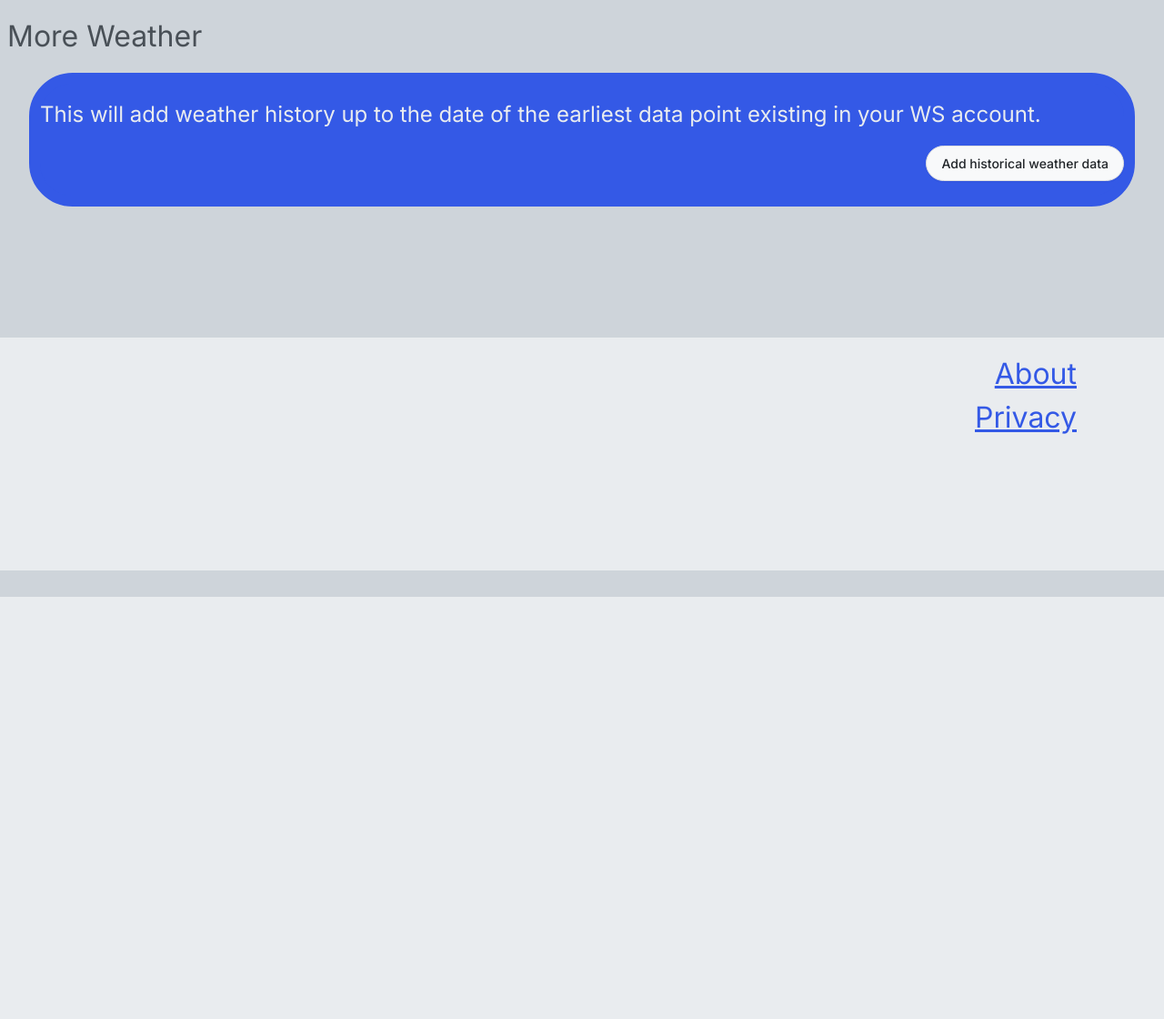
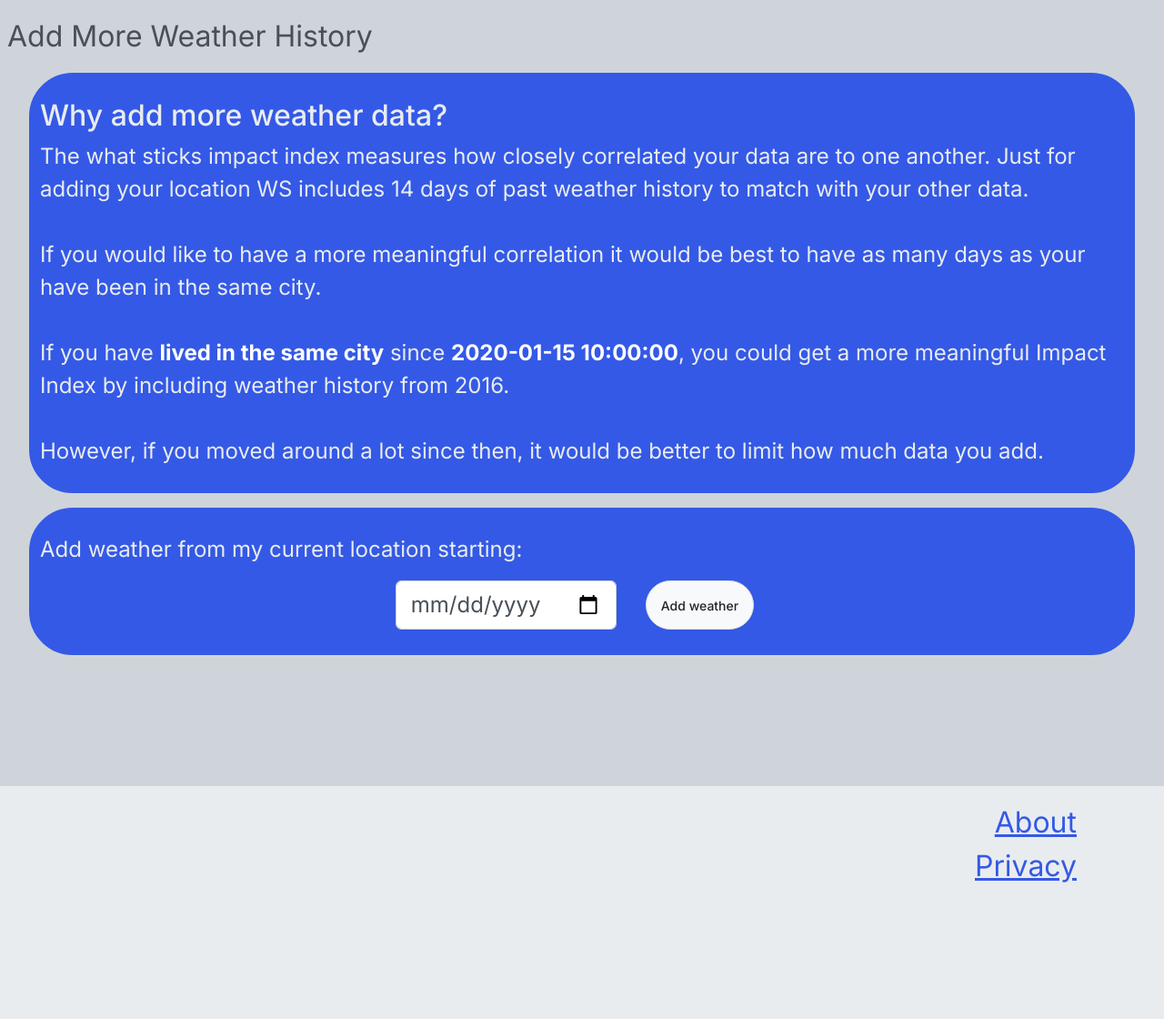
Before and after one commit to costa-rica/whatSticks08, a Flask app: template web/app_package/templates/add_more_weather.html in a window 1280 px wide. Shown: the part 144-1264 px from the top of the page at 91% size. Before the commit the page ends 800 px from the top, so only its background shows below. Run offline with Flask 2, Linux system fonts and the light colour scheme; the template is opened without the code that fills it: most values are stand-ins (such as "Sample title", 1, 10 or a date in 2020); parts of the project's set-up code (start-up, migrations or seed data) failed here and were passed over; some libraries are stand-ins or nearby versions.

Commit message:
add weather history: user limits date

```diff
--- a/web/app_package/static/scss/main.scss
+++ b/web/app_package/static/scss/main.scss
@@ -550,9 +550,27 @@ section.more_weather{
 
         .submit_element_right{
             display:flex;
-            justify-content: end;
-            padding: 1rem 0 0 0;
+            justify-content: center;
+            padding: 1rem 1rem 0 0;
+            flex-wrap: wrap;
+            gap:2rem;
+            .date_div {
+                // width: 100%;
+                display:flex;
+                justify-content: end;
+            }
         }
+    }
+    .text_black{
+        // color: var(--bs-gray-900);
+        color: white;
+    }
+
+    .text_white {
+        color: var(--bs-gray-200)
+    }
+    .date_font_size {
+        font-size: 1.5rem;
     }
 }
 
--- a/web/app_package/templates/add_more_weather.html
+++ b/web/app_package/templates/add_more_weather.html
@@ -5,22 +5,47 @@
 <section class="more_weather">
 
   <div class="title">
-    More Weather
+    Add More Weather History
   </div>
   <form method="POST">
   <div class="more_weather_body">
 
+
+    <div class="common_primary_div add_weather_div">
+
+      <h2 class="text_white">Why add more weather data?</h2>
+      The what sticks impact index measures how closely correlated your data are to one another.
+      Just for adding your location WS includes 14 days of past weather history to match with your other data.
+      <br><br>
+      If you would like to have a more meaningful correlation it would be best to have as many days as your have been in the same city.
+      <br><br>
+      If you have <b class="text_black">lived in the same city</b> since <b class="text_black">{{ oldest_date }}</b>, you could get a more meaningful Impact Index by including weather history from 2016.
+      <br><br>
+      However, if you moved around a lot since then, it would be better to limit how much data you add.
+
+
+    </div>
+
     <div class="common_primary_div add_weather_div">
 
 
-        This will add weather history up to the date of the earliest data point existing in your WS account.
-        <div class="submit_element_right">
-          <button type="submit" name="btn_add_more_weather" value=True class="btn btn-light btn_custom01">
-            Add historical weather data
-          </button>
+Add weather from my current location starting:
+
+      <div class="submit_element_right">
+        <div class="date_div">
+          <input type="date" id="start" name="get_data_from_date" value="{{ oldest_date_str }}" class="form-control date_font_size">
+
         </div>
+        <button type="submit" name="btn_add_more_weather" value=True class="btn btn-light btn_custom01">
+          Add weather
+        </button>
+      </div>
 
     </div>
+
+
+
+
 
     </div>
   </form>
```
Also changed, not shown: web/app_package/users/routes.py (+11 -6 lines), web/app_package/static/css/main.css, 1 other file.
